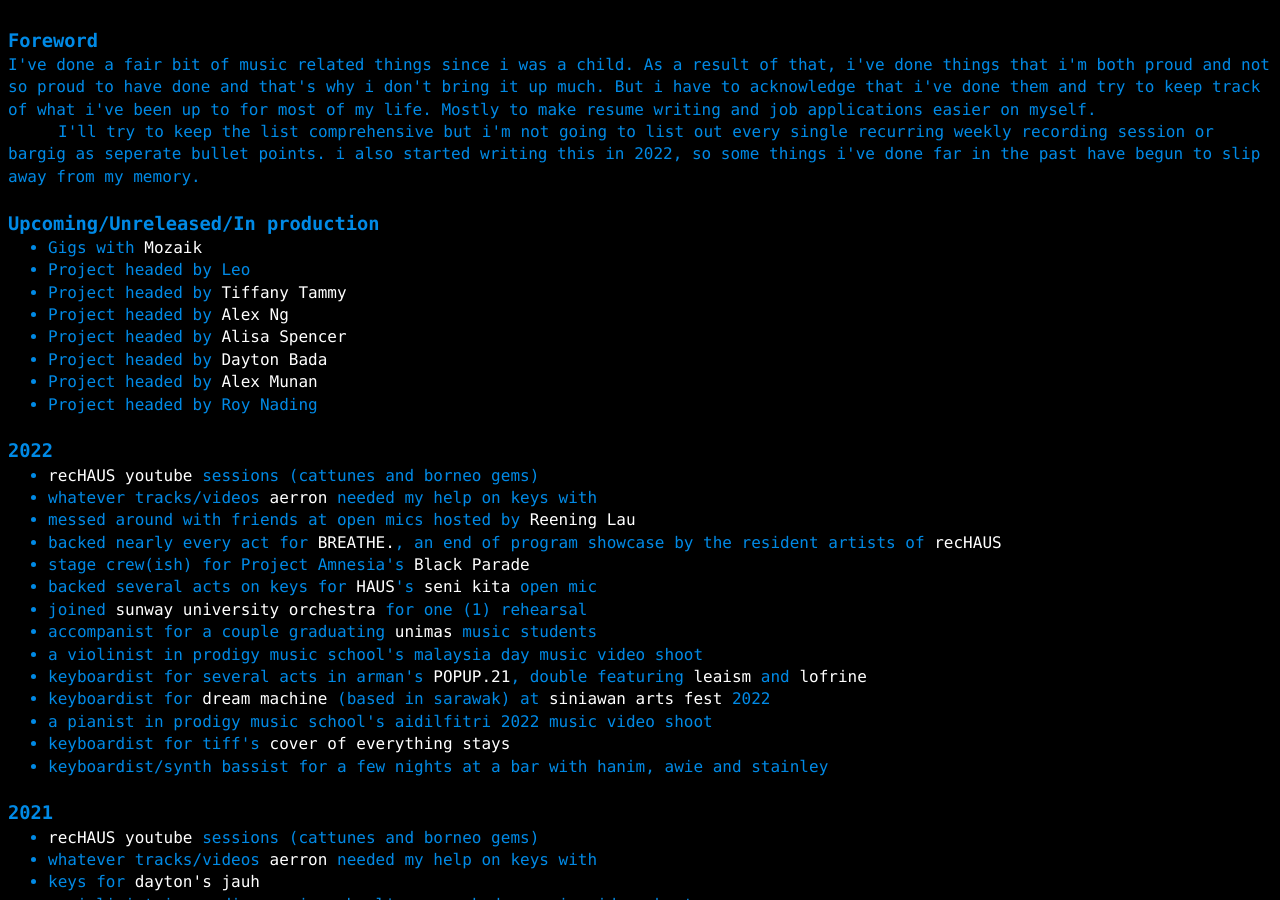
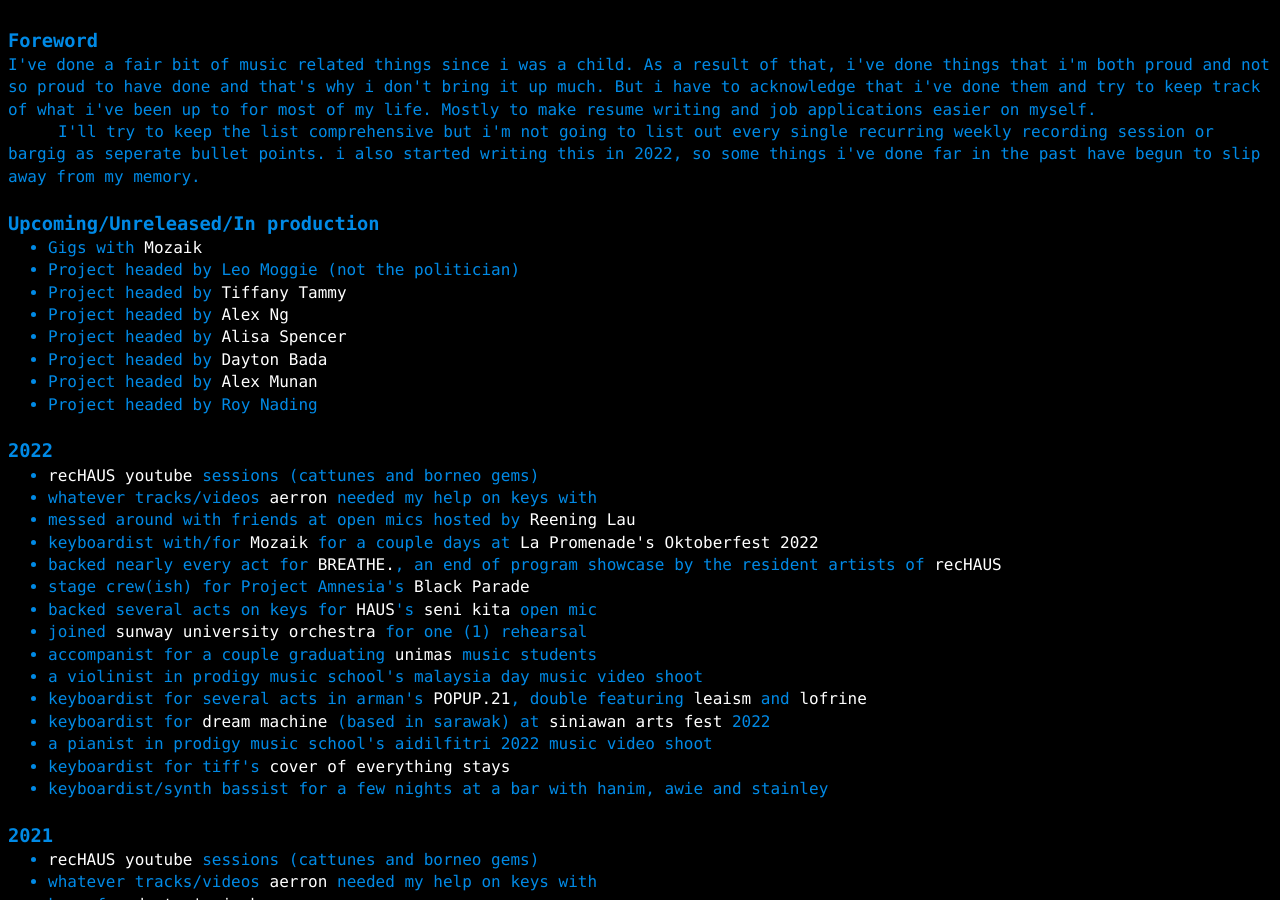
Before and after one commit to a-erfan-aa/a-erfan-aa.github.io, a Jekyll site: the page built from things-i-make/music-comprehensive.html, in a window 1280 px wide and 900 px high, scrolled down 372 px. Built offline with Jekyll 4.4.1, drawn with Linux system fonts in a browser that asks for light colours; some of the changed text lies outside the part shown.

Commit message:
Add some things to music-comprehensive.html
Add Leo's full name to upcoming projects
Add Oktoberfest with Mozaik

Also update lastChanged

```diff
--- a/things-i-make/music-comprehensive.html
+++ b/things-i-make/music-comprehensive.html
@@ -58,7 +58,7 @@
 	<h3>Upcoming/Unreleased/In production</h3>
 	<ul>
 		<li>Gigs with <a href="https://www.instagram.com/soundofmozaik/">Mozaik</a></li>
-		<li>Project headed by Leo</li>
+		<li>Project headed by Leo Moggie (not the politician)</li>
 		<li>Project headed by <a href="https://www.instagram.com/tiffanytammy/">Tiffany Tammy</a></li>
 		<li>Project headed by <a href="https://www.instagram.com/alexngwhng/">Alex Ng</a></li>
 		<li>Project headed by <a href="https://www.instagram.com/alisaspencer/">Alisa Spencer</a></li>
@@ -77,6 +77,7 @@
 		<li><a href="https://www.youtube.com/c/recHAUS">recHAUS youtube</a> sessions (cattunes and borneo gems)</li>
 		<li>whatever tracks/videos <a href="https://www.instagram.com/aerronteo/">aerron</a> needed my help on keys with</li>
 		<li>messed around with friends at open mics hosted by <a href="https://www.instagram.com/reeninglaumusic/">Reening Lau</a></li>
+		<li>keyboardist with/for <a href="https://www.instagram.com/soundofmozaik/">Mozaik</a> for a couple days at <a href="https://www.instagram.com/p/CifK5HDLGZS/">La Promenade's Oktoberfest 2022</a></li>
 		<li>backed nearly every act for <a href="https://www.instagram.com/p/ChjhYm_vIX0/">BREATHE.</a>, an end of program showcase by the resident artists of <a href="https://www.instagram.com/rechaus_/">recHAUS</a></li>
 		<li>stage crew(ish) for Project Amnesia's <a href="https://www.facebook.com/events/1447486765697736">Black Parade</a></li>
 		<li>backed several acts on keys for <a href="https://www.instagram.com/hauskch/">HAUS</a>'s <a href="https://www.instagram.com/p/Cf6fYZEvrg7/?utm_source=ig_web_copy_link">seni kita</a> open mic</li>
```
Also changed, not shown: other parts of things-i-make/music-comprehensive.html (+1 -1 lines).
